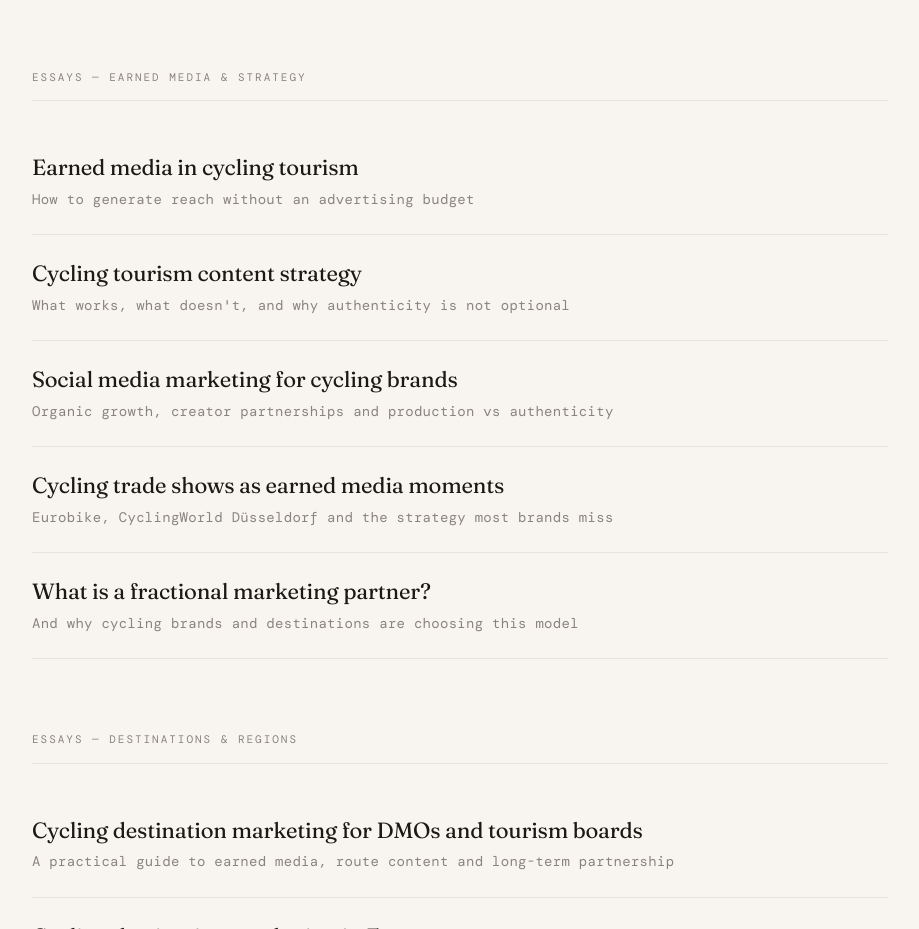
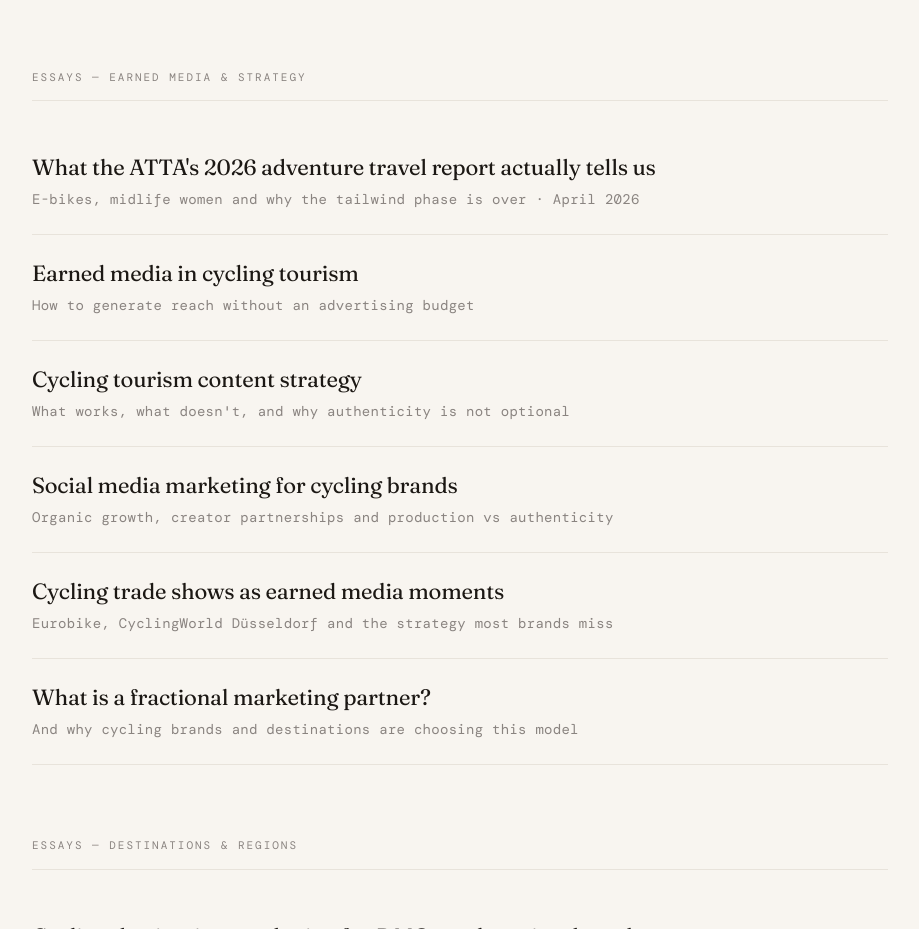
Before and after one commit to LoekLuijbregts/loekluijbregts, a plain HTML site: page writing/index.html in a window 1280 px wide. Shown: the part 808-1737 px from the top of the page, without its empty margins (180-1099 px from the left). Drawn offline with nearby package versions, Linux system fonts and the light colour scheme.

Commit message:
Add essay link for ATTA's 2026 adventure travel report
Added a new essay link about ATTA's 2026 adventure travel report.

```diff
--- a/writing/index.html
+++ b/writing/index.html
@@ -167,6 +167,10 @@
   <section class="group">
     <div class="group-title">Essays — earned media & strategy</div>
     <div class="list">
+      <a class="item" href="/atta-2026-adventure-travel-review">
+        <div class="item-title">What the ATTA's 2026 adventure travel report actually tells us</div>
+        <div class="item-desc">E-bikes, midlife women and why the tailwind phase is over · April 2026</div>
+      </a>
       <a class="item" href="/earned-media-cycling-tourism">
         <div class="item-title">Earned media in cycling tourism</div>
         <div class="item-desc">How to generate reach without an advertising budget</div>
```
